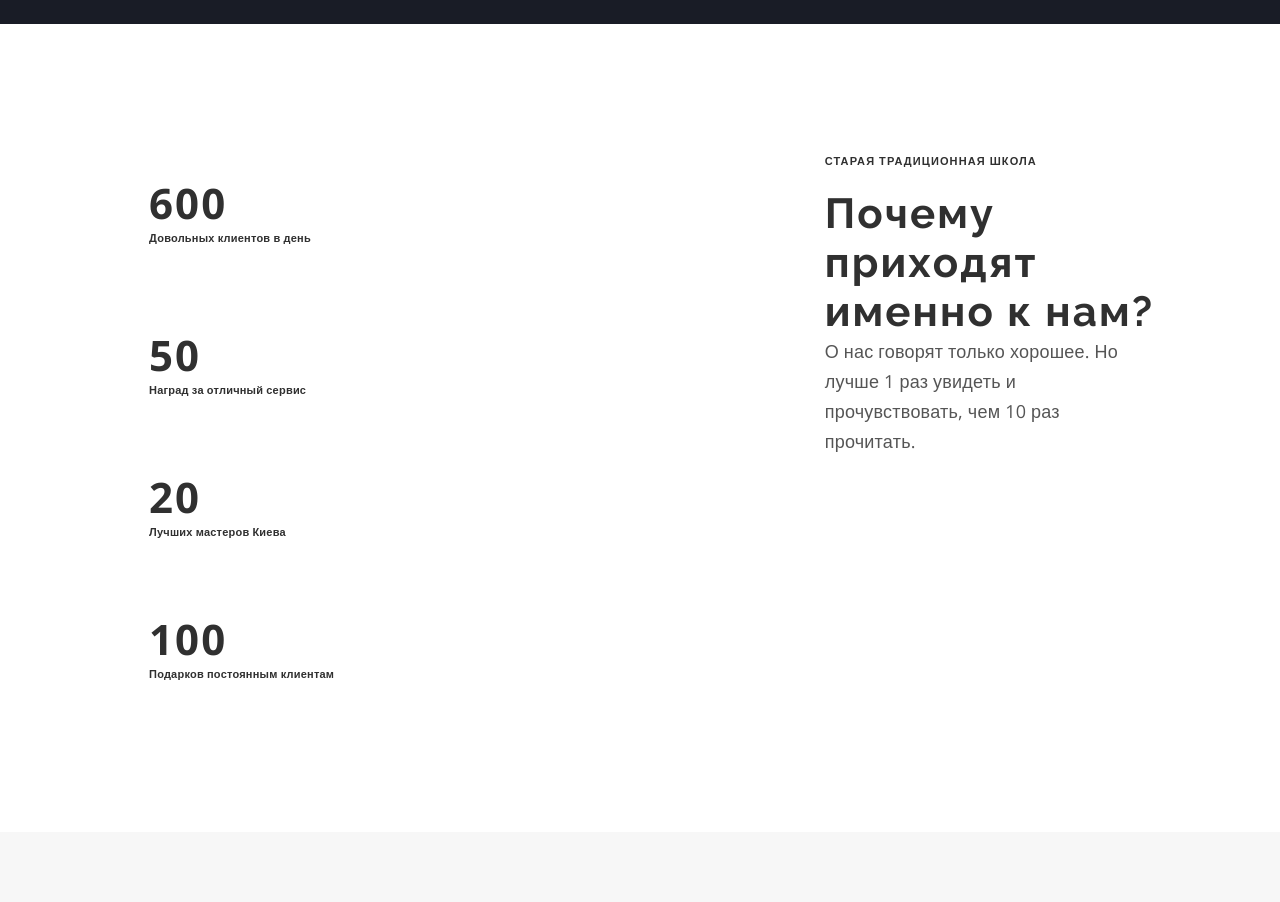
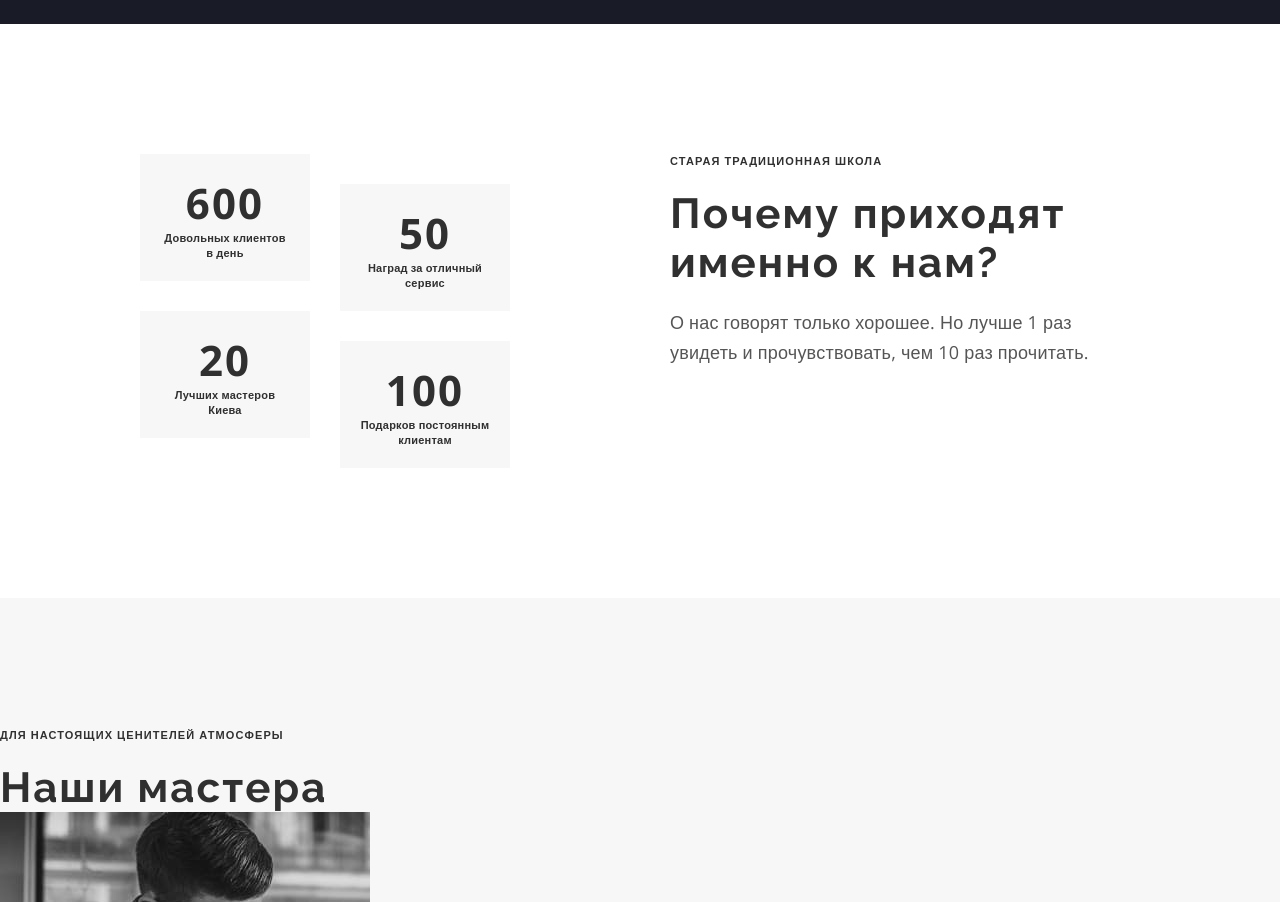
Before and after one commit to Deemon13/project-barberShop, a plain HTML site: page index.html in a window 1280 px wide. Shown: the part 2200-3102 px from the top of the page. Drawn offline with nearby package versions, Linux system fonts and the light colour scheme.

Commit message:
advantages

```diff
--- a/css/styles.css
+++ b/css/styles.css
@@ -321,7 +321,8 @@ img {
   margin-bottom: 20px;
 }
 
-.price-section-list-item-text {
+.price-section-list-item-text,
+.price-section-list-item-price {
   font-size: 18px;
   line-height: 1.67;
   color: var(--color-text-light);
@@ -331,26 +332,33 @@ img {
 
 .advantages-section-container {
   display: flex;
+  justify-content: space-between;
+}
+
+.advantages-left,
+.advantages-right {
+  flex-basis: calc((100% / 2) - 30px);
 }
 
 .advantages-section-list {
   display: flex;
-  /* max-width: 540px; */
+  width: 370px;
   flex-wrap: wrap;
-  padding: 0 85px;
-  margin-top: -30px;
-  margin-left: -30px;
+  justify-content: space-between;
+  align-items: flex-end;
+  margin: 0 auto;
 }
 
 .advantages-section-list-item {
-  margin-top: 30px;
-  margin-left: 30px;
-  flex-basis: calc((100% - 60px) / 2);
-  padding: 20px 24px;
+  flex-basis: 170px;
+  padding: 20px;
+  background-color: var(--background-color-light);
+  box-sizing: border-box;
+  text-align: center;
 }
 
-.advantages-section-list-item:nth-child(2) {
-  padding-top: 30px;
+.advantages-section-list-item:nth-child(odd) {
+  margin-bottom: 30px;
 }
 
 .advantages-section-list-number {
@@ -364,8 +372,11 @@ img {
 }
 
 .advantages-section-text-container {
-  padding: 0 85px 0 15px;
-  width: 500px;
+  max-width: 470px;
+}
+
+.advantages-section-title {
+  margin-bottom: 20px;
 }
 
 /* TEAM */
--- a/index.html
+++ b/index.html
@@ -132,29 +132,29 @@
               </li>
               <li class="price-section-list-item">
                 <span class="price-section-list-item-text">Стрижка усов</span
-                ><span class="price-section-list-item-text">от 200 грн.</span>
+                ><span class="price-section-list-item-price">от 200 грн.</span>
               </li>
               <li class="price-section-list-item">
                 <span class="price-section-list-item-text">Бритье опасной бритвой</span
-                ><span class="price-section-list-item-text">от 200 грн.</span>
+                ><span class="price-section-list-item-price">от 200 грн.</span>
               </li>
             </ul>
             <ul class="price-section-list list">
               <li class="price-section-list-item">
                 <span class="price-section-list-item-text">Cтрижка у стажера</span
-                ><span class="price-section-list-item-text">от 50 грн.</span>
+                ><span class="price-section-list-item-price">от 50 грн.</span>
               </li>
               <li class="price-section-list-item">
                 <span class="price-section-list-item-text">Стрижка под насадку</span
-                ><span class="price-section-list-item-text">от 200 грн.</span>
+                ><span class="price-section-list-item-price">от 200 грн.</span>
               </li>
               <li class="price-section-list-item">
                 <span class="price-section-list-item-text">Детская стрижка (до 12 лет)</span
-                ><span class="price-section-list-item-text">от 300 грн.</span>
+                ><span class="price-section-list-item-price">от 300 грн.</span>
               </li>
               <li class="price-section-list-item">
                 <span class="price-section-list-item-text">Камуфлирование седины</span
-                ><span class="price-section-list-item-text">от 200 грн.</span>
+                ><span class="price-section-list-item-price">от 200 грн.</span>
               </li>
             </ul>
           </div>
@@ -165,6 +165,7 @@
       <!-- ADVANTAGES -->
       <section class="advantages-section section">
         <div class="advantages-section-container container">
+          <div class="advantages-left">
             <ul class="advantages-section-list list">
               <li class="advantages-section-list-item">
                 <p class="advantages-section-list-number">600</p>
@@ -183,13 +184,18 @@
                 <p class="advantages-section-list-text">Подарков постоянным клиентам</p>
               </li>
             </ul>
+          </div>
+          <div class="advantages-right">
             <div class="advantages-section-text-container">
               <p class="section-subtitle section-subtitle-dark">старая традиционная школа</p>
-            <h2 class="section-title section-title-dark">Почему приходят именно к нам?</h2>
+              <h2 class="advantages-section-title section-title section-title-dark">
+                Почему приходят именно к нам?
+              </h2>
               <p class="section-text section-text-dark">
                 О нас говорят только хорошее. Но лучше 1 раз увидеть и прочувствовать, чем 10 раз
                 прочитать.
               </p>
+            </div>
           </div>
         </div>
       </section>
```
Lines whose indentation alone changed are shown as unchanged.
